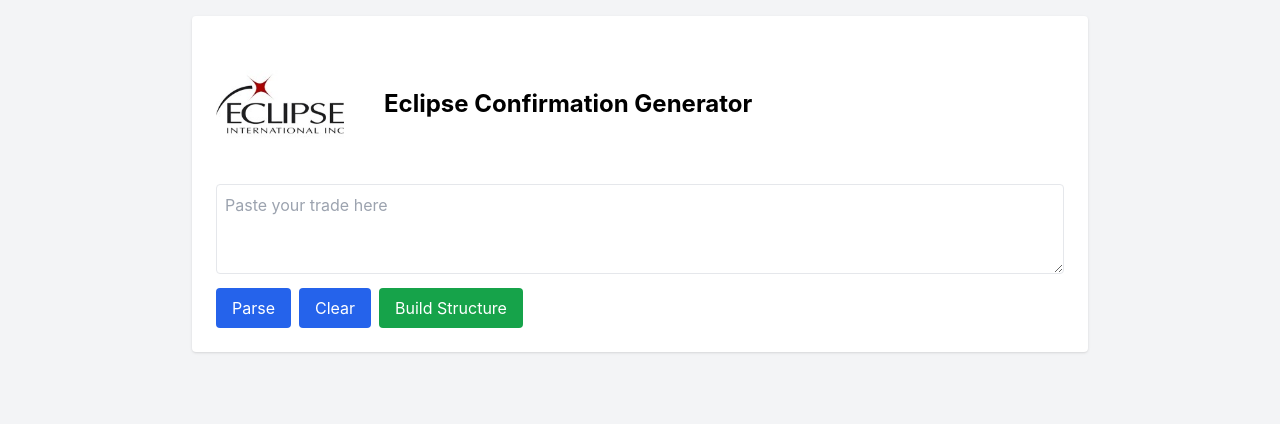
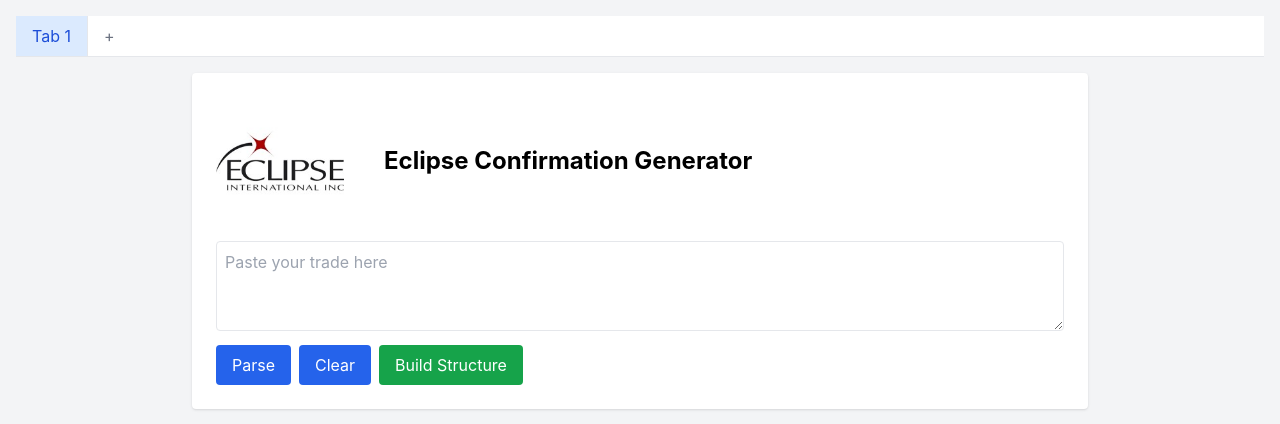
Before and after one commit to charleslando/Eclipse-Confirm-Generator, a React (Vite) app: page / in a window 1280 px wide. Shown: the top 424 px of the page. Built offline with nearby package versions, Linux system fonts and the light colour scheme.

Commit message:
ai made a tab section yooooo

```diff
--- a/src/App.jsx
+++ b/src/App.jsx
@@ -1,9 +1,10 @@
 import React from 'react';
 import ConfirmGenerator from './components/ConfirmGenerator';
+import TabSystem from "./TabSystem.jsx";
 
 const App = () => (
     <div className="min-h-screen bg-gray-100 p-4">
-        <ConfirmGenerator />
+        <TabSystem />
     </div>
 );
 
--- /dev/null
+++ b/src/TabSystem.jsx
@@ -0,0 +1,72 @@
+import React, { useState } from 'react';
+import ConfirmGenerator from './components/ConfirmGenerator';
+
+const TabSystem = () => {
+    const [tabs, setTabs] = useState([{ id: 1, title: 'Tab 1' }]);
+    const [activeTab, setActiveTab] = useState(1);
+    const [nextId, setNextId] = useState(2);
+
+    const addTab = () => {
+        const newTab = { id: nextId, title: `Tab ${nextId}` };
+        setTabs([...tabs, newTab]);
+        setActiveTab(nextId);
+        setNextId(nextId + 1);
+    };
+
+    const closeTab = (tabId) => {
+        const newTabs = tabs.filter(tab => tab.id !== tabId);
+        setTabs(newTabs);
+        if (activeTab === tabId && newTabs.length > 0) {
+            setActiveTab(newTabs[0].id);
+        }
+    };
+
+    return (
+        <div className="min-h-screen bg-gray-100">
+            <div className="bg-white border-b border-gray-200">
+                <div className="flex items-center">
+                    {tabs.map(tab => (
+                        <div
+                            key={tab.id}
+                            className={`px-4 py-2 border-r border-gray-200 cursor-pointer flex items-center ${
+                                activeTab === tab.id ? 'bg-blue-100 text-blue-700' : 'hover:bg-gray-50'
+                            }`}
+                            onClick={() => setActiveTab(tab.id)}
+                        >
+                            <span>{tab.title}</span>
+                            {tabs.length > 1 && (
+                                <button
+                                    className="ml-2 text-gray-400 hover:text-red-500"
+                                    onClick={(e) => {
+                                        e.stopPropagation();
+                                        closeTab(tab.id);
+                                    }}
+                                >
+                                    ×
+                                </button>
+                            )}
+                        </div>
+                    ))}
+                    <button
+                        className="px-4 py-2 text-gray-500 hover:text-gray-700"
+                        onClick={addTab}
+                    >
+                        +
+                    </button>
+                </div>
+            </div>
+            <div className="p-4">
+                {tabs.map(tab => (
+                    <div
+                        key={tab.id}
+                        className={activeTab === tab.id ? 'block' : 'hidden'}
+                    >
+                        <ConfirmGenerator />
+                    </div>
+                ))}
+            </div>
+        </div>
+    );
+};
+
+export default TabSystem;
--- a/src/components/ConfirmGenerator.jsx
+++ b/src/components/ConfirmGenerator.jsx
@@ -18,6 +18,10 @@
     const [output, setOutput] = useState('');
     const [feedback, setFeedback] = useState(null);
     const [timeStamp, setTimestamp] = useState(new Date().toLocaleTimeString());
+
+    // Set initial title
+
+
 
     function isFiniteNum(v) {
         const num = typeof v === 'string' ? parseFloat(v) : v;
```
